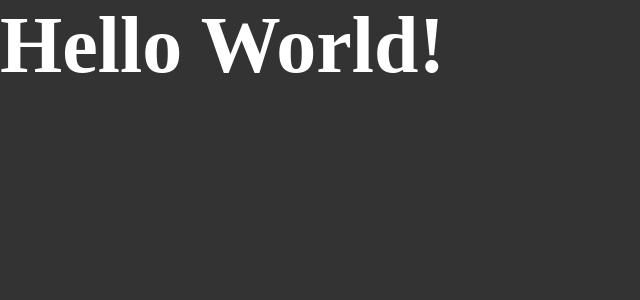
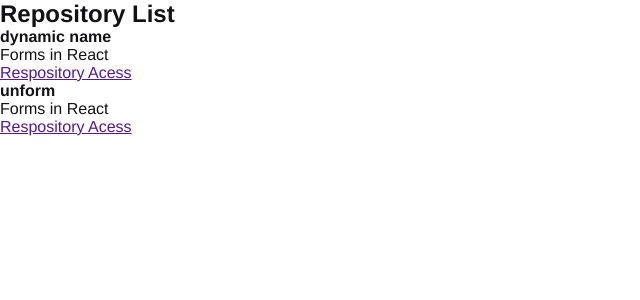
Before and after one commit to rafhael-s-p/react-studies, a React app: page / in a window 1280 px wide. Shown: the top 300 px of the page, without its empty margins (0-640 px from the left). Built offline with nearby package versions, Linux system fonts and the light colour scheme.

Commit message:
feat: first component

```diff
--- a/src/App.jsx
+++ b/src/App.jsx
@@ -1,5 +1,6 @@
 import "./styles/global.scss"
+import {RepositoryList} from "./components/RepositoryList";
 
 export function App() {
-    return <h1>Hello World!</h1>
+    return <RepositoryList />
 }
--- /dev/null
+++ b/src/components/RepositoryList.jsx
@@ -0,0 +1,26 @@
+const repositoryName = "dynamic name";
+
+export function RepositoryList() {
+    return (
+        <section className="repository-list">
+            <h1>Repository List</h1>
+            <ul>
+                <li>
+                    <strong>{repositoryName}</strong>
+                    <p>Forms in React</p>
+                    <a href="">
+                        Respository Acess
+                    </a>
+                </li>
+
+                <li>
+                    <strong>unform</strong>
+                    <p>Forms in React</p>
+                    <a href="">
+                        Respository Acess
+                    </a>
+                </li>
+            </ul>
+        </section>
+    )
+}
--- a/src/styles/global.scss
+++ b/src/styles/global.scss
@@ -5,11 +5,6 @@
 }
 
 body {
-    font: Arial, Helvetica, sans-serif;
-    background: #333;
-    color: #fff;
+    font: 16px "Helvetica Neue", Arial, sans-serif;
+    color: #121214;
 }
-
-h1 {
-    font-size: 80px;
-}
```
